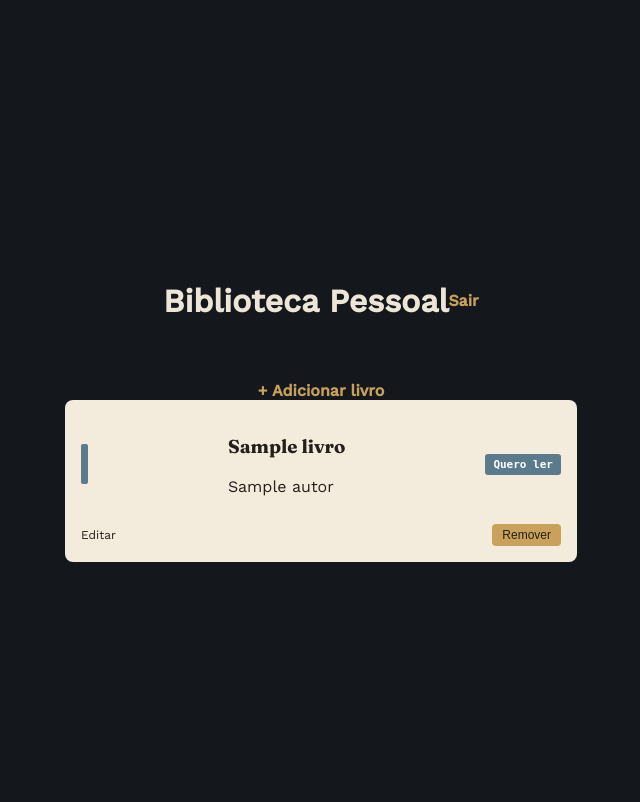
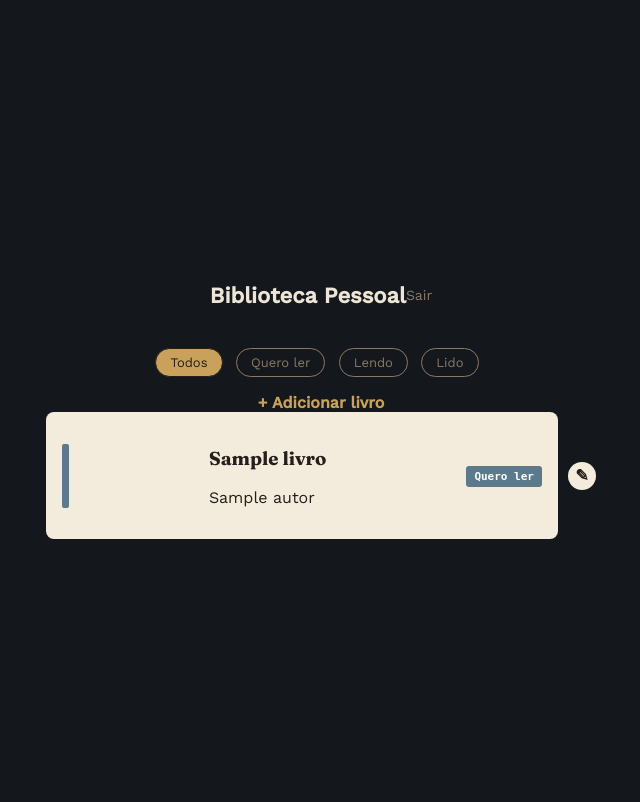
Before and after one commit to geovanyhenri6-pixel/biblioteca-pessoal, a Flask app: template templates/livros/lista.html in a window 1280 px wide. Shown: the top 802 px of the page, without its empty margins (319-959 px from the left). Run offline with Flask 3, Linux system fonts and the light colour scheme; the template is opened without the code that fills it: most values are stand-ins (such as "Sample title", 1, 10 or a date in 2020).

Commit message:
reestrutura: icone de editar substitui acoes na lista, remover move pra edicao

```diff
--- a/models/livro.py
+++ b/models/livro.py
@@ -15,6 +15,7 @@ def criar_livro(usuario_id, titulo, autor):
 #---------------------- LISTAR LIVROS -------------------------
 
 def listar_livros_usuario(usuario_id, status=None):
+
     db = get_db()
     if status is None:
         cursor = db.execute(
--- a/routes/livros.py
+++ b/routes/livros.py
@@ -9,7 +9,6 @@ from models.livro import (
     estatistica_usuario,
 )
 
-
 livros_bp = Blueprint("livros", __name__)
 
 #----------------------- LISTAR -----------------------------
@@ -19,9 +18,10 @@ livros_bp = Blueprint("livros", __name__)
 def listar():
 
     usuario_id = session["usuario_id"]
-    livros = listar_livros_usuario(usuario_id)
+    status = request.args.get('status')
+    livros = listar_livros_usuario(usuario_id, status)
 
-    return render_template("livros/lista.html", livros=livros)
+    return render_template("livros/lista.html", livros=livros, status_atual=status)
 
 #----------------------- ADICIONAR LIVRO --------------------
 
--- a/static/css/style.css
+++ b/static/css/style.css
@@ -90,7 +90,6 @@ a {
     color: var(--cor-texto-escuro);
     border-radius: 8px;
     padding: 16px;
-    margin-bottom: 14px;
     width: 480px;
 }
 
@@ -102,7 +101,7 @@ a {
 
 .faixa-status {
     width: 7px;
-    height: 40px;
+    height: 64px;
     border-radius: 2px;
 }
 
@@ -147,3 +146,51 @@ a {
     padding: 4px 10px;
     font-size: 12px;
 }
+
+.filtro {
+    display: inline-block;
+    padding: 6px 14px;
+    border-radius: 20px;
+    margin-right: 8px;
+    margin-bottom: 16px;
+    font-size: 13px;
+    font-weight: normal;
+    color: var(--cor-texto-mutado);
+    border: 1px solid;
+}
+
+.filtro.ativa {
+    background-color: var(--cor-destaque);
+    color: var(--cor-texto-escuro);
+}
+
+h1 {
+    font-family: 'Fraunces' serif;
+    font-size: 22px;
+    margin: 0;
+}
+
+.barra-topo a {
+    color: var(--cor-texto-mutado);
+    font-weight: normal;
+    font-size: 14px;
+}
+
+.linha-livro {
+    display: flex;
+    align-items: center;
+    gap: 10px;
+    margin-bottom: 14px;
+}
+
+.icone-editar {
+    display: flex;
+    justify-content: center;
+    align-items: center;
+    width: 28px;
+    height: 28px;
+    border-radius: 50%;
+    background-color: var(--cor-papel);
+    color: var(--cor-texto-escuro);
+    flex-shrink: 0;
+}
--- a/templates/livros/form.html
+++ b/templates/livros/form.html
@@ -15,4 +15,10 @@
         <button type="submit">Salvar livro</button>
     </form>
 
+    {% if livro %}
+        <form method="POST" action="{{ url_for('livros.remover', livro_id=livro.id) }}">
+            <button type="submit">Remover</button>
+        </form>
+    {% endif %}
+
 {% endblock %}
--- a/templates/livros/lista.html
+++ b/templates/livros/lista.html
@@ -6,11 +6,17 @@
         <h1>Biblioteca Pessoal</h1>
         <a href="{{ url_for('auth.logout') }}">Sair</a>
     </div>
-
+    <div class="filtros">
+        <a class="filtro {% if not status_atual %}ativa{% endif %}" href="{{ url_for('livros.listar') }}">Todos</a>
+        <a class="filtro {% if status_atual == 'quero_ler' %}ativa{% endif %}" href="{{ url_for('livros.listar', status='quero_ler') }}">Quero ler</a>
+        <a class="filtro {% if status_atual == 'lendo' %}ativa{% endif %}" href="{{ url_for('livros.listar', status='lendo') }}">Lendo</a>
+        <a class="filtro {% if status_atual == 'lido' %}ativa{% endif %}" href="{{ url_for('livros.listar', status='lido') }}">Lido</a>
+    </div>
     <a href="{{ url_for('livros.novo') }}">+ Adicionar livro</a>
 
     {% for livro in livros %}
 
+    <div class="linha-livro">
         <div class="cartao-livro">
             <div class="linha-principal">
                 <div class="faixa-status status-{{ livro.status }}"></div>
@@ -25,13 +31,8 @@
                     {% endif %}
                 </div>
             </div>
-
-        <div class="acoes-livro">
-            <a href="{{ url_for('livros.editar', livro_id=livro.id) }}">Editar</a>
-            <form method="POST" action="{{ url_for('livros.remover', livro_id=livro.id) }}">
-                <button type="submit">Remover</button>
-            </form>
         </div>
+        <a href="{{ url_for('livros.editar', livro_id=livro.id) }}" class="icone-editar">✎</a>
     </div>
 
     {% endfor %}
```
Lines whose indentation alone changed are shown as unchanged.
